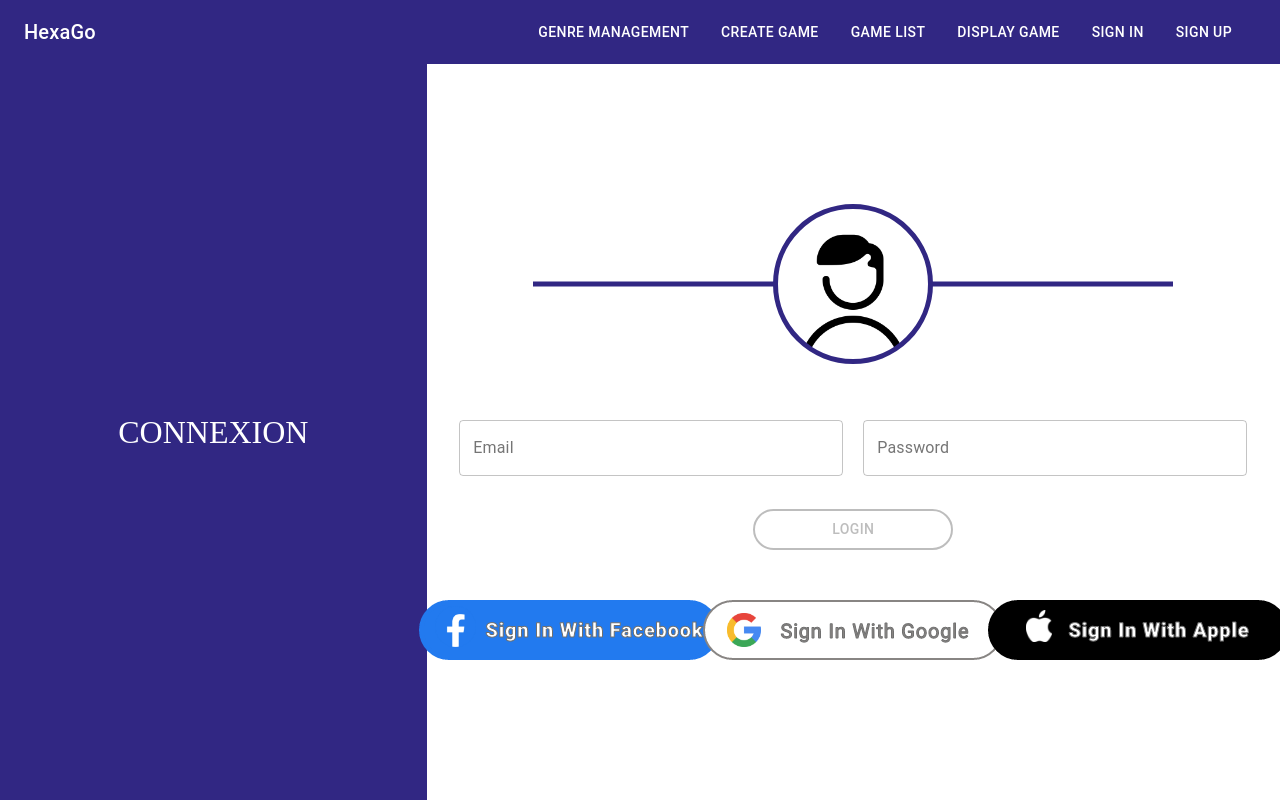
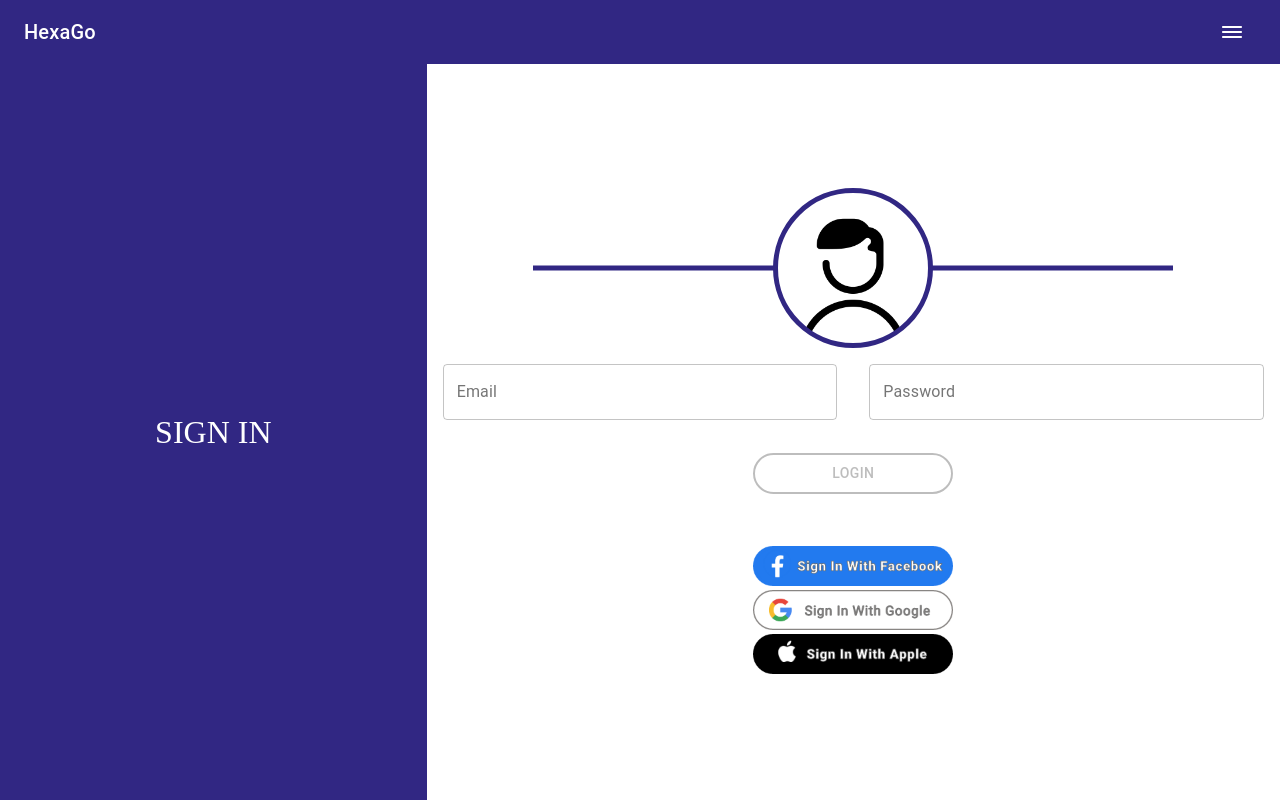
Before and after one commit to TheoWckr/hexago-front-final, a React (Create React App) app in the folder front/: page /login in a window 1280 px wide. Built offline with nearby package versions, Linux system fonts and the light colour scheme.

Commit message:
login page + header

```diff
--- a/front/src/components/commons/headers/Header.tsx
+++ b/front/src/components/commons/headers/Header.tsx
@@ -5,31 +5,85 @@ import './Header.css';
 import {makeStyles, createStyles, Theme} from '@material-ui/core/styles';
 import AppBar from "@material-ui/core/AppBar";
 import Typography from "@material-ui/core/Typography";
-import {Link} from "react-router-dom";
+import {Link, useHistory} from "react-router-dom";
 import {useLocation} from 'react-router-dom';
+import IconButton from "@material-ui/core/IconButton";
+import DehazeRoundedIcon from '@material-ui/icons/DehazeRounded';
+import Menu from "@material-ui/core/Menu";
+import MenuItem from "@material-ui/core/MenuItem";
 
 const Header = () => {
     const classes = useStyles();
+    const [anchorEl, setAnchorEl] = React.useState<null | HTMLElement>(null);
+    const open = Boolean(anchorEl);
+    const currentLocation = useLocation();
+    const history = useHistory();
+    const token = localStorage.getItem('token');
 
-    const currentLocation = useLocation();
+    const handleMenu = (event: React.MouseEvent<HTMLElement>) => {
+        setAnchorEl(event.currentTarget);
+    };
+
+    const handleClose = () => {
+        setAnchorEl(null);
+    };
+
+    const logout = () => {
+        setAnchorEl(null);
+        localStorage.removeItem('token');
+        history.push("/");
+    };
+
+    const push_login = () => {
+        setAnchorEl(null);
+        history.push("/login");
+    }
+
+    const push_register = () => {
+        setAnchorEl(null);
+        history.push("/register");
+    }
 
     return (
-        <div className={classes.root}>
         <AppBar className={classes.background} position="static" elevation={0}>
             <Toolbar>
                 <Typography variant="h6" className={[classes.title, "App-title"].join(' ')}>
                     <span className="App-title">HexaGo</span>
                 </Typography>
-                    <Link to="/GenreManagement/"> <Button className={classes.menuButton}>Genre
-                        Management</Button></Link>
-                    <Link to="/GameCreate/"> <Button className={classes.menuButton}>Create Game</Button></Link>
-                    <Link to="/GameSearch/"> <Button className={classes.menuButton}> Game List </Button></Link>
-                    <Link to="/GameDisplay/"> <Button className={classes.menuButton}> Display Game </Button></Link>
-                    <Link to="/register"><Button className={classes.menuButton}>Sign In</Button></Link>
-                    <Link to="/login"> <Button className={classes.menuButton}>Sign Up</Button></Link>
+                <IconButton
+                    aria-label="menu"
+                    aria-controls="menu-appbar"
+                    aria-haspopup="true"
+                    onClick={handleMenu}
+                    color="inherit"
+                >
+                    <DehazeRoundedIcon/>
+                </IconButton>
+                <Menu
+                    id="menu-appbar"
+                    anchorEl={anchorEl}
+                    keepMounted
+                    open={open}
+                    onClose={handleClose}
+                >
+                    {token && (
+                        [
+                            <MenuItem key={0} onClick={handleClose} component={Link} to={'/GenreManagement/'}>Genre management</MenuItem>,
+                            <MenuItem key={1} onClick={handleClose} component={Link} to={'/GameCreate/'}>Create Game</MenuItem>,
+                            <MenuItem key={2} onClick={handleClose} component={Link} to={'/GameSearch/'}>Game List</MenuItem>,
+                            <MenuItem key={3} onClick={handleClose} component={Link} to={'/GameDisplay/'}>Display game</MenuItem>,
+                            <MenuItem key={4} onClick={logout}>Logout</MenuItem>
+                        ]
+                    )}
+                    {!token && (
+                        [
+                            <MenuItem key={0} onClick={handleClose} component={Link} to={'/login'}>Log In</MenuItem>,
+                            <MenuItem key={1} onClick={handleClose} component={Link} to={'/register'}>Register</MenuItem>
+                        ]
+                    )}
+                </Menu>
             </Toolbar>
         </AppBar>
-        </div>
     );
 };
 
@@ -37,6 +91,11 @@ const useStyles = makeStyles((theme: Theme) =>
     createStyles({
             root: {
                 flexGrow: 1,
+            },
+            menuLink: {
+                marginRight: theme.spacing(2),
+                color: theme.palette.common.white,
+                textDecoration: 'none'
             },
             menuButton: {
                 marginRight: theme.spacing(2),
@@ -62,5 +121,4 @@ const useStyles = makeStyles((theme: Theme) =>
     ),
 );
 
-
 export default Header;
--- a/front/src/components/user/login/login.css
+++ b/front/src/components/user/login/login.css
@@ -24,7 +24,6 @@
     background-position: center;
     background-size: contain;
     background-repeat: no-repeat;
-    margin-bottom: 40px;
 }
 
 .userLogo::after {
--- a/front/src/components/user/login/loginForm.tsx
+++ b/front/src/components/user/login/loginForm.tsx
@@ -5,6 +5,11 @@ import {createStyles, makeStyles, Theme} from '@material-ui/core/styles';
 import Button from '@material-ui/core/Button';
 import {LoginProvider} from "./loginProvider";
 import {UserService} from "../../../services/userService";
+import Grid from '@material-ui/core/Grid';
+import {Box} from "@material-ui/core";
+import {useHistory} from "react-router";
+import Backdrop from '@material-ui/core/Backdrop';
+import CircularProgress from "@material-ui/core/CircularProgress";
 
 const useStyles = makeStyles((theme: Theme) =>
     createStyles({
@@ -38,14 +43,8 @@ const useStyles = makeStyles((theme: Theme) =>
             width: '100%'
         },
         formInput: {
-            width: '45%'
+            width: '100%'
         },
-        email: {
-            marginRight: 10
-        },
-        password: {
-            marginLeft: 10
-        }
     }),
 );
 
@@ -56,6 +55,8 @@ export const LoginForm = () => {
     const [isButtonDisabled, setIsButtonDisabled] = useState(true);
     const [helperText, setHelperText] = useState('');
     const [error, setError] = useState(false);
+    const [load, setLoad] = useState(false);
+    const history = useHistory();
 
     useEffect(() => {
         if (email.trim() && password.trim()) {
@@ -65,11 +66,27 @@ export const LoginForm = () => {
         }
     }, [email, password]);
 
-    const handleLogin = () => {
+    const sleep = (milliseconds: number) => {
+        return new Promise(resolve => setTimeout(resolve, milliseconds))
+    }
+
+    const handleLogin = async () => {
+        setLoad(true);
+        await sleep(1000);
         UserService.login({
             email: email,
             password: password
-        }).then((value =>  console.log("logged", value ))).catch(reason => console.log('error', reason))
+        })
+            .then(value => {
+                setError(false);
+                setLoad(false);
+                localStorage.setItem('token', value.data.token);
+                history.push("/");
+            })
+            .catch(reason => {
+                setError(true);
+                setHelperText('Incorrect username or password');
+            });
     };
 
     const handleKeyPress = (e: any) => {
@@ -83,10 +100,13 @@ export const LoginForm = () => {
             <span className="userLogo"></span>
             <div className={classes.formContainer}>
                 <form noValidate autoComplete="off" className={classes.formBox}>
+                    <Grid container>
+                        <Grid item xs={12} sm={12} md={6}>
+                            <Box pl={2} pr={2}>
                                 <TextField
                                     error={error}
                                     id="email"
-                        className={`${classes.formInput} ${classes.email}`}
+                                    className={`${classes.formInput}`}
                                     type="email"
                                     label="Email"
                                     placeholder="Email"
@@ -95,10 +115,14 @@ export const LoginForm = () => {
                                     onKeyPress={(e) => handleKeyPress(e)}
                                     variant="outlined"
                                 />
+                            </Box>
+                        </Grid>
+                        <Grid item xs={12} sm={12} md={6}>
+                            <Box pl={2} pr={2}>
                                 <TextField
                                     error={error}
                                     id="password"
-                        className={`${classes.formInput} ${classes.password}`}
+                                    className={`${classes.formInput}`}
                                     type="password"
                                     label="Password"
                                     placeholder="Password"
@@ -108,6 +132,9 @@ export const LoginForm = () => {
                                     onKeyPress={(e) => handleKeyPress(e)}
                                     variant="outlined"
                                 />
+                            </Box>
+                        </Grid>
+                    </Grid>
                 </form>
             </div>
             <div className={classes.containerBtn}>
@@ -119,6 +146,9 @@ export const LoginForm = () => {
                 </Button>
             </div>
             <LoginProvider/>
+            <Backdrop open={load}>
+                <CircularProgress color="inherit"/>
+            </Backdrop>
         </div>
     );
 };
--- a/front/src/components/user/login/loginPage.tsx
+++ b/front/src/components/user/login/loginPage.tsx
@@ -18,6 +18,11 @@ const useStyles = makeStyles((theme: Theme) =>
         },
         fullHeight: {
             height: 'calc(100vh - 64px)'
+        },
+        [theme.breakpoints.down('xs')]: {
+            fullHeight: {
+                height: 'calc(100vh - 56px)'
+            }
         }
     }),
 );
@@ -29,7 +34,7 @@ export const LoginPage = () => {
         <Grid container className={classes.fullHeight}>
             <Hidden only={['xs', 'sm']}>
                 <Grid item md={4} lg={4} className={classes.leftContain}>
-                    CONNEXION
+                    SIGN IN
                 </Grid>
             </Hidden>
             <Grid item xs={12} sm={12} md={8} lg={8}>
--- a/front/src/components/user/login/loginProvider.tsx
+++ b/front/src/components/user/login/loginProvider.tsx
@@ -19,6 +19,10 @@ const useStyles = makeStyles((theme: Theme) =>
             display: 'flex',
             justifyContent: 'center'
         },
+        providerBtn: {
+            width: 200,
+            margin: 2
+        }
     }),
 );
 
@@ -27,14 +31,14 @@ export const LoginProvider = () => {
 
     return (
         <Grid container className={classes.providerContainer}>
-            <Grid item xs={12} sm={12} md={12} lg={4} className={classes.providerItem}>
-                <img alt="facebook" src="facebook.png"/>
+            <Grid item xs={12} sm={12} md={12} lg={12} className={classes.providerItem}>
+                <img alt="facebook" src="facebook.png" className={classes.providerBtn}/>
             </Grid>
-            <Grid item xs={12} sm={12} md={12} lg={4} className={classes.providerItem}>
-                <img alt="google" src="google.png"/>
+            <Grid item xs={12} sm={12} md={12} lg={12} className={classes.providerItem}>
+                <img alt="google" src="google.png" className={classes.providerBtn}/>
             </Grid>
-            <Grid item xs={12} sm={12} md={12} lg={4} className={classes.providerItem}>
-                <img alt="apple" src="apple.png"/>
+            <Grid item xs={12} sm={12} md={12} lg={12} className={classes.providerItem}>
+                <img alt="apple" src="apple.png" className={classes.providerBtn}/>
             </Grid>
         </Grid>
     )
--- a/front/src/services/userService.ts
+++ b/front/src/services/userService.ts
@@ -30,7 +30,6 @@ export const UserService = {
     },
     login(loginData: LoginFormType): AxiosPromise{
         return axios.post('http://localhost:3100/users/login', loginData)
-
     },
     me(): AxiosPromise{
         const header = {
```
Lines whose indentation alone changed are shown as unchanged.
